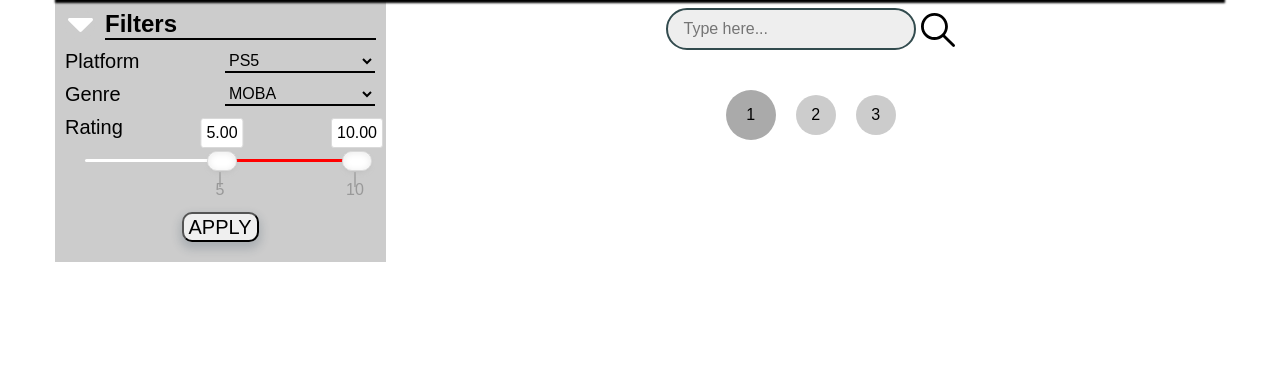
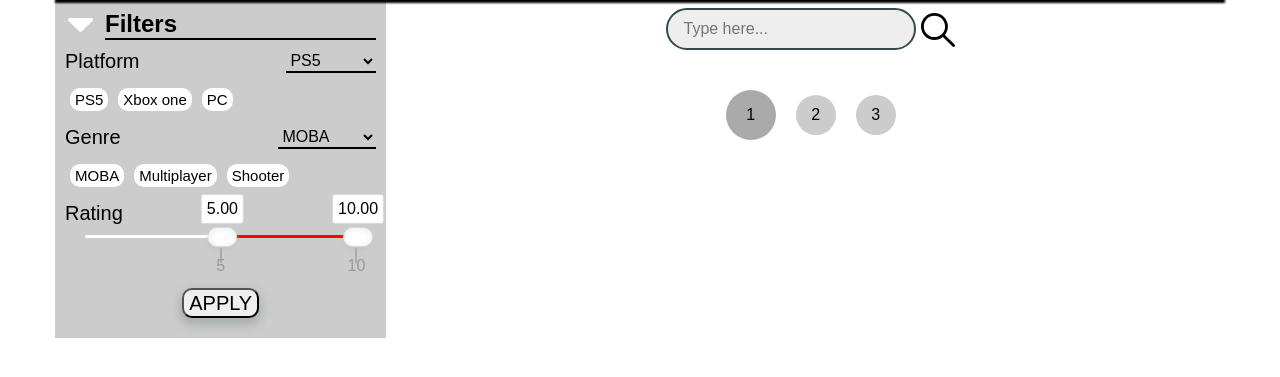
Before and after one commit to k0rog/ITAPractice, a Django app: template gamehub/gamehub/templates/gamehub/index.html in a window 1280 px wide. Shown: the part 50-427 px from the top of the page. Run offline with Django 3.2, Linux system fonts and the light colour scheme; the template is opened without the code that fills it, so the values that code supplies are empty.

Commit message:
phase two processing...

```diff
--- a/gamehub/config/settings.py
+++ b/gamehub/config/settings.py
@@ -12,6 +12,7 @@ BASE_DIR = Path(__file__).resolve().parent.parent
 os.environ['SECRET_KEY'] = 'django-insecure-5=qx+gt@jfv7wwiv(s1u#aztmo-t=r4o7@1y&wwfgw)$vf460z'
 os.environ['Client_id'] = 'wm1nb6p094b62w3amq21mbbnx418hu'
 os.environ['Client_secret'] = 'scur949jwewiphhxwqvuicuilbwmcc'
+os.environ['Bearer_token'] = 'AAAAAAAAAAAAAAAAAAAAAKzZTQEAAAAAka8KZhKajSZfaXmr4ZOS0ncipl0%3DVkTwjUbKn4cIPUSgKz9UjxC632RpW2OIa0B7UKKjxaXNA7s9eG'
 
 SECRET_KEY = os.environ.get('SECRET_KEY')
 
--- a/gamehub/gamehub/static/gamehub/css/style.css
+++ b/gamehub/gamehub/static/gamehub/css/style.css
@@ -47,25 +47,41 @@
 
 .filter-form {
     display: grid;
-    grid-template-columns: repeat(2, 150px);
+    grid-template-columns: repeat(1, 1fr);
     grid-column-gap: 10px;
     grid-row-gap: 10px;
 }
 
-.filter-form > label {
+.sort-option {
+    display: flex;
+    flex-wrap: wrap;
+    justify-content: space-between;
+}
+
+.sort-option:nth-child(3) {
+    flex-direction: column;
+}
+.sort-option > label {
     font-size: 20px;
 }
 
-.filter-form > select {
+.sort-option > select {
     background: none;
     border: none;
     border-bottom: 2px solid black;
 }
 
+.selected-filters {
+    display: flex;
+    flex-wrap: wrap;
+    margin: 10px 0 0 0;
+}
+.selected-filters > li {
+    margin: 5px 5px;
+}
     /* slider styles start */
 .slider {
     padding: 10px 0;
-    grid-column: 1/3;
     margin: 0 20px 20px 20px;
 }
     /* noUiSlider styles */
@@ -102,7 +118,6 @@
 
 .filter-form > .filter-form__button {
     margin: 10px auto;
-    grid-column: 1/3;
     height: 30px;
 }
 /*filters styles end*/
@@ -196,7 +211,7 @@
     justify-content: left;
 }
 
-.genres__genre {
+.list-element {
     background-color: white;
     border-radius: 10px;
     color: black;
@@ -207,7 +222,7 @@
     margin: 5px;
 }
 
-.genres__genre:hover {
+.list-element:hover {
     background-color: black;
     color: white;
 }
--- a/gamehub/gamehub/templates/gamehub/index.html
+++ b/gamehub/gamehub/templates/gamehub/index.html
@@ -21,21 +21,37 @@
 
         <h2 class="filters__heading">Filters</h2>
         <form class="filter-form filters__form" action="" method="get">
+            <div class="sort-option">
             <label for="platform-picker">Platform</label>
             <select class="filter-form__platform-picker" size="1" name="platform" id="platform-picker">
                 <option value="PS5">PS5</option>
                 <option value="PC">PC</option>
                 <option value="XBox one">XBox one</option>
             </select>
+            <ul class="selected-filters">
+                <li class="list-element">PS5</li>
+                <li class="list-element">Xbox one</li>
+                <li class="list-element">PC</li>
+            </ul>
+            </div>
+            <div class="sort-option">
             <label for="genre-picker">Genre</label>
             <select class="filter-form__genre-picker" size="1" name="genre" id="genre-picker">
                 <option value="MOBA">MOBA</option>
                 <option value="TBS">TBS</option>
                 <option value="Multiplayer">Multiplayer</option>
             </select>
+            <ul class="selected-filters">
+                <li class="list-element">MOBA</li>
+                <li class="list-element">Multiplayer</li>
+                <li class="list-element">Shooter</li>
+            </ul>
+            </div>
+            <div class="sort-option">
             <label for="slider">Rating</label>
             <div class="filters-form__rating-slider slider" id="slider">
                 <div id="target"></div>
+            </div>
             </div>
             <input class="filter-form__button button" type="submit" value="Apply">
         </form>
@@ -56,7 +72,7 @@
                     <span class="description__title">{{ game.name }}</span>
                     <ul class="description__genres genres">
                         {% for genre in game.genres %}
-                        <li><button class="genres__genre">{{ genre.name }}</button></li>
+                        <li><button class="genres__genre list-element">{{ genre.name }}</button></li>
                         {% endfor %}
                     </ul>
                     <a href="/{{ game.slug }}" class="description__open-link button">Open</a>
```
Also changed, not shown: gamehub/gamehub/templates/gamehub/detail_page.html (+6 -41 lines), gamehub/gamehub/utils/igdb_connector.py (renamed from gamehub/gamehub/modules/igdb_connector.py, +10 -1 lines), gamehub/gamehub/utils/twitter_connector.py (added, +51 -0 lines), gamehub/gamehub/views.py (+14 -10 lines), gamehub/gamehub/utils/__init__.py (added).
